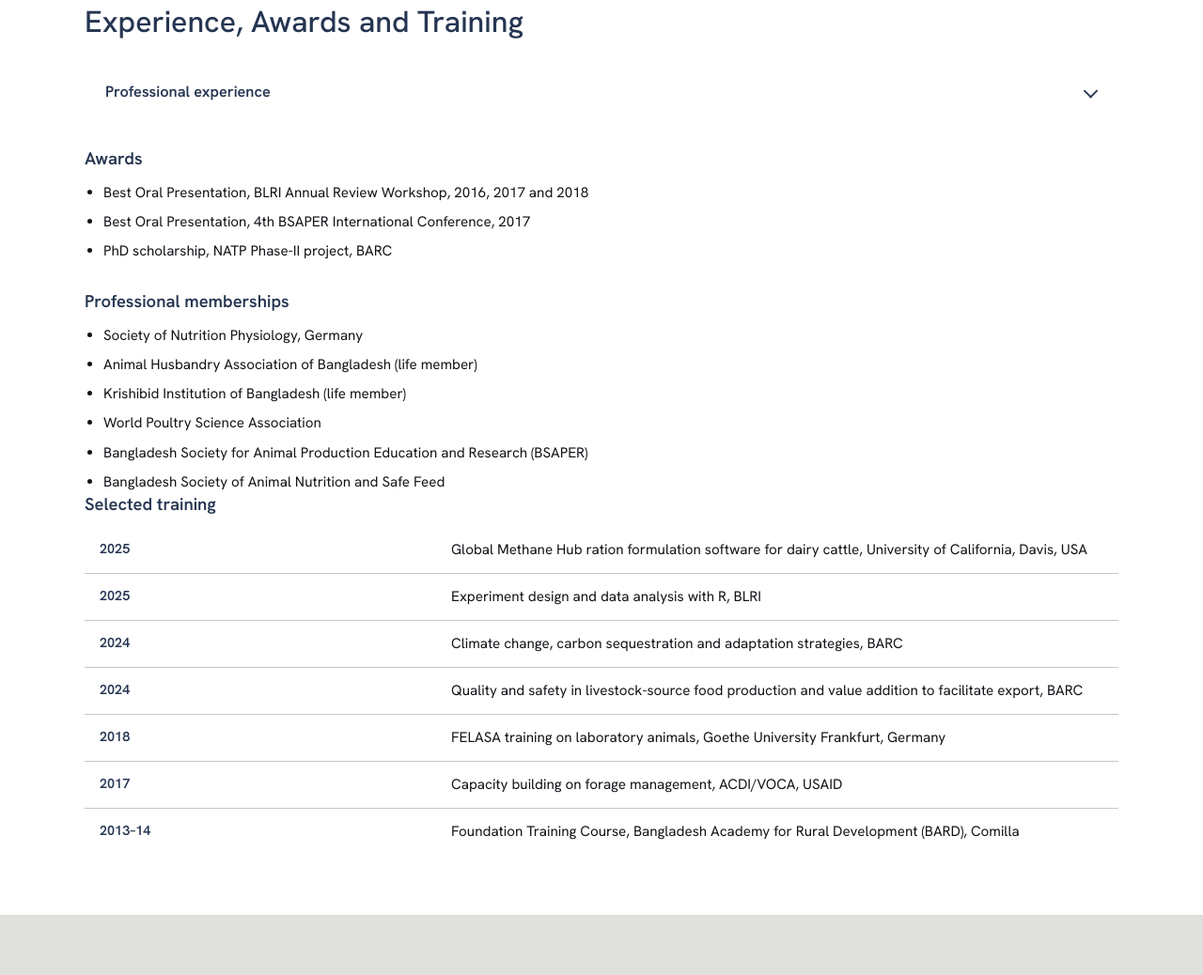
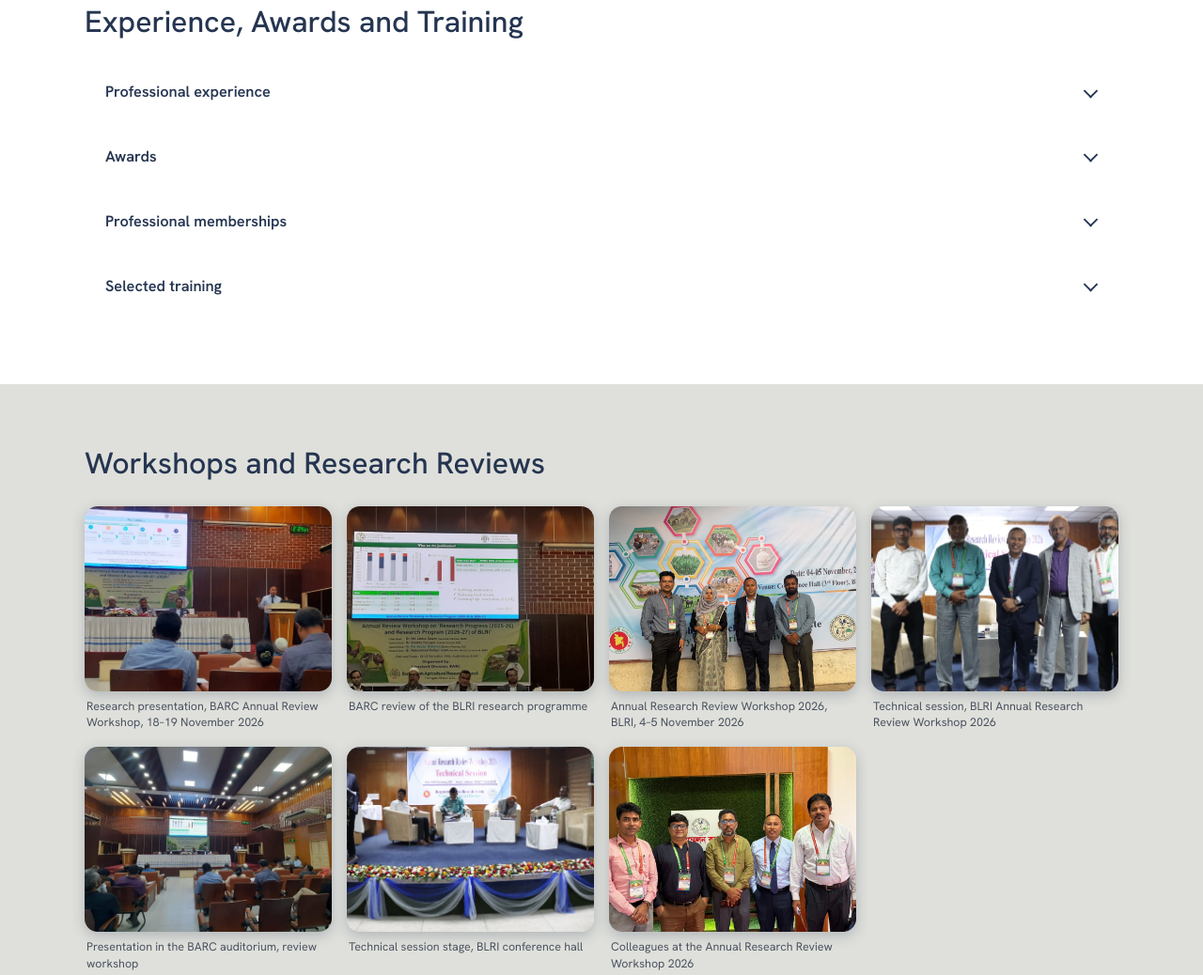
Before and after one commit to DrMKBashar/DrMKBashar.github.io, a plain HTML site: page index.html in a window 1280 px wide. Shown: the part 4027-5065 px from the top of the page at 94% size. Drawn offline with Linux system fonts and the light colour scheme.

Commit message:
Awards, memberships and training as dropdowns
Co-Authored-By: Claude Sonnet 5.5 <noreply@anthropic.com>

```diff
--- a/index.html
+++ b/index.html
@@ -13,7 +13,7 @@
   <link rel="preconnect" href="https://fonts.gstatic.com" crossorigin>
   <link href="https://fonts.googleapis.com/css2?family=Hanken+Grotesk:wght@400;500;600;700&display=swap" rel="stylesheet">
   <link rel="stylesheet" href="https://cdnjs.cloudflare.com/ajax/libs/font-awesome/6.5.1/css/all.min.css" crossorigin="anonymous" referrerpolicy="no-referrer">
-  <link rel="stylesheet" href="assets/css/style.css?v=9">
+  <link rel="stylesheet" href="assets/css/style.css?v=10">
 </head>
 <body>
   <a class="skip" href="#main">Skip to content</a>
@@ -236,8 +236,6 @@
     <section id="experience" class="sec alt">
       <div class="wrap">
         <h2>Experience, Awards and Training</h2>
-        <div class="grid-2">
-          <div>
         <details class="acc">
           <summary>Professional experience</summary>
           <div class="acc-body">
@@ -248,15 +246,21 @@
           </div>
         </details>
 
-            <h3 class="sub">Awards</h3>
-            <ul class="plain">
+        <details class="acc">
+          <summary>Awards</summary>
+          <div class="acc-body">
+            <ul>
               <li>Best Oral Presentation, BLRI Annual Review Workshop, 2016, 2017 and 2018</li>
               <li>Best Oral Presentation, 4th BSAPER International Conference, 2017</li>
               <li>PhD scholarship, NATP Phase-II project, BARC</li>
             </ul>
+          </div>
+        </details>
 
-            <h3 class="sub">Professional memberships</h3>
-            <ul class="plain">
+        <details class="acc">
+          <summary>Professional memberships</summary>
+          <div class="acc-body">
+            <ul>
               <li>Society of Nutrition Physiology, Germany</li>
               <li>Animal Husbandry Association of Bangladesh (life member)</li>
               <li>Krishibid Institution of Bangladesh (life member)</li>
@@ -265,8 +269,11 @@
               <li>Bangladesh Society of Animal Nutrition and Safe Feed</li>
             </ul>
           </div>
-          <div>
-            <h3 class="sub">Selected training</h3>
+        </details>
+
+        <details class="acc">
+          <summary>Selected training</summary>
+          <div class="acc-body">
             <table class="tbl">
               <tr><th>2025</th><td>Global Methane Hub ration formulation software for dairy cattle, University of California, Davis, USA</td></tr>
               <tr><th>2025</th><td>Experiment design and data analysis with R, BLRI</td></tr>
@@ -277,7 +284,7 @@
               <tr><th>2013–14</th><td>Foundation Training Course, Bangladesh Academy for Rural Development (BARD), Comilla</td></tr>
             </table>
           </div>
-        </div>
+        </details>
       </div>
     </section>
 
@@ -357,6 +364,6 @@
     <figure><img alt=""><figcaption></figcaption></figure>
   </div>
 
-  <script src="assets/js/main.js?v=9"></script>
+  <script src="assets/js/main.js?v=10"></script>
 </body>
 </html>
```
Lines whose indentation alone changed are shown as unchanged.
